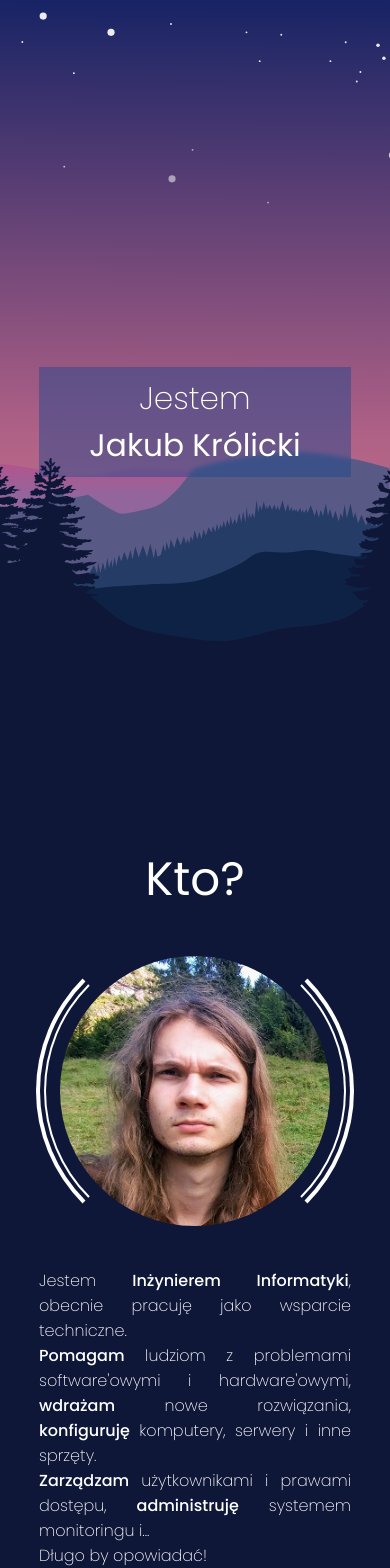
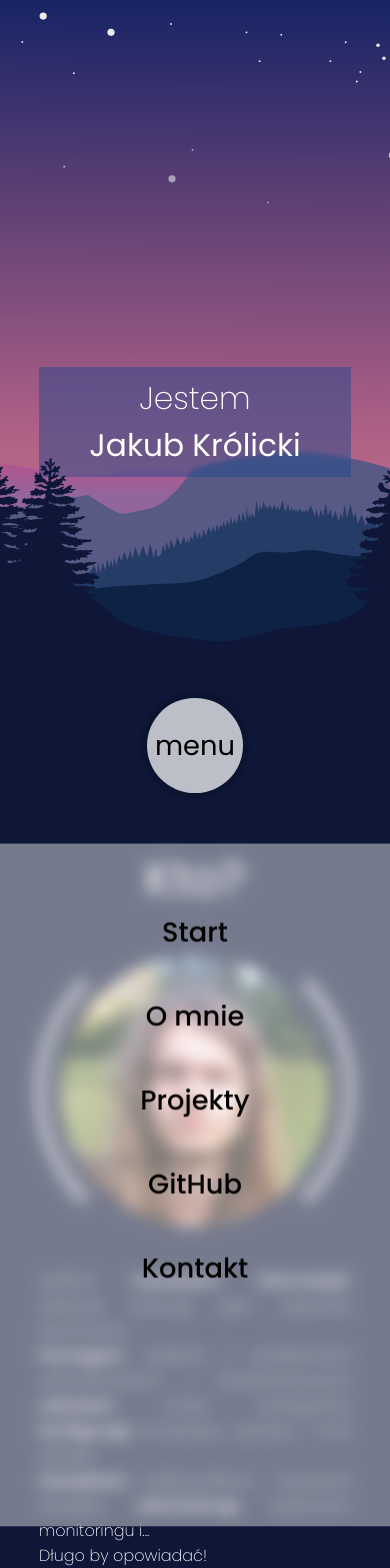
Before and after one commit to Krolicki/portfolio, a React (Vite) app: page / in a window 390 px wide. Shown: the top 1568 px of the page. Built offline with nearby package versions, Linux system fonts and the light colour scheme.

Commit message:
navbar component - mobile version, hero fixes

```diff
--- a/src/App.tsx
+++ b/src/App.tsx
@@ -7,6 +7,7 @@
 import { GitHub } from './components/GitHub/GitHub';
 import { Contact } from './components/Contact/Contact';
 import { Footer } from './components/Footer/Footer';
+import { Navbar } from './components/Navbar/Navbar';
 
 function App() {
   const [scroll, setScroll] = useState<number | null>(null)
@@ -30,6 +31,7 @@
       <Hero globalScroll={scroll} setAnimationCompleated={setAnimationCompleated}/>
       {animationCompleated &&
         <>
+          <Navbar />
           <About globalScroll={scroll}/>
           <Projects />
           <GitHub />
--- a/src/components/GitHub/GitHub.css
+++ b/src/components/GitHub/GitHub.css
@@ -4,6 +4,8 @@
     display: flex;
     gap: 10vw;
     width: 100%;
+    max-width: 100vw;
+    overflow-x: hidden !important;
 }
 
 .git-info{
--- a/src/components/Hero/Hero.css
+++ b/src/components/Hero/Hero.css
@@ -129,12 +129,15 @@
 
 
 @media screen and (max-width: 700px){
+    .second-plan, .third-plan, .fourth-plan, .fifth-plan, .background{
+        transform: translateY(-300%);
+    }
     .text-wraper{
         width: 102%;
         left: -1%;
     }
     .first-plan{
-        transform: translateY(-250vw);
+        transform: translateY(-120%);
         bottom: -170vw;
         width: 104%;
         left: -2%;
--- /dev/null
+++ b/src/components/Navbar/Navbar.css
@@ -0,0 +1,62 @@
+nav{
+    position: fixed;
+    bottom: 0;
+    z-index: 100;
+    width: 100%;
+}
+.nav-wraper{
+    position: relative;
+    width: 100%;
+    padding: 6vh 10vw;
+    display: flex;
+    justify-content: center;
+}
+.nav-button{
+    font-size: 7vw;
+    border: none;
+    outline: none;
+    border-radius: 50%;
+    aspect-ratio: 1 / 1;
+    padding: 2vw;
+    backdrop-filter: blur(2px);
+    background-color: rgba(255, 255, 255, 0.724);
+    z-index: 102;
+    box-shadow: 0 0 5px 5px rgba(0, 0, 0, 0.184);
+    transition: transform .5s;
+    animation: show-menu-button .5s;
+}
+.nav-button:active{
+    transform: scale(0.8);
+}
+@keyframes show-menu-button {
+    0%{
+        transform: scale(0);
+    }
+    100%{
+        transform: scale(1);
+    }
+}
+.nav-items{
+    display: flex;
+    align-items: center;
+    position: absolute;
+    bottom: 0;
+    gap: 1vh;
+    font-size: 7vw;
+    font-weight: 500;
+    background-color: rgba(255, 255, 255, 0.43);
+    backdrop-filter: blur(8px);
+    flex-direction: column;
+    width: 100%;
+    margin-inline: auto;
+    padding: 6vh 0 26vh;
+    transform: translateY(100%);
+    transition: transform .4s cubic-bezier(.31,0,0,.98);
+    will-change: transform;
+}
+.nav-items span{
+    padding: 2vh 10vw;
+}
+.show-menu{
+    transform: translateY(0%);
+}
--- /dev/null
+++ b/src/components/Navbar/Navbar.tsx
@@ -0,0 +1,49 @@
+import { useState } from 'react'
+import './Navbar.css'
+
+type SectionType = {
+    title: string
+    link: string
+}
+
+const Sections : SectionType[]= [
+    {
+        title: "Start",
+        link: ""
+    },
+    {
+        title: "O mnie",
+        link: ""
+    },
+    {
+        title: "Projekty",
+        link: ""
+    },
+    {
+        title: "GitHub",
+        link: ""
+    },
+    {
+        title: "Kontakt",
+        link: ""
+    }
+]
+
+export const Navbar = () => {
+    const [menuClick, setMenuClick] = useState(false)
+
+    return (
+        <nav>
+            <div className='nav-wraper'>
+                <button className='nav-button' type='button' onClick={()=>setMenuClick((prev) => !prev)}>menu</button>
+                <div className={`nav-items ${menuClick ? "show-menu" : ""}`}>
+                    {Sections.map(section => {
+                        return(
+                            <span>{section.title}</span>
+                        )
+                    })}
+                </div>
+            </div>
+        </nav>
+    )
+}
--- a/src/components/Projects/Project.tsx
+++ b/src/components/Projects/Project.tsx
@@ -83,6 +83,7 @@
                           />
                           ))
                       }
+
               </div>
             </div>
             <p>{(project.description)}</p>
--- a/src/index.css
+++ b/src/index.css
@@ -20,6 +20,7 @@
 body{
   overflow: overlay;
   background-color: rgb(var(--first-plan));
+  overflow-x: hidden;
 }
 #root{
   overflow-x: hidden;
```
